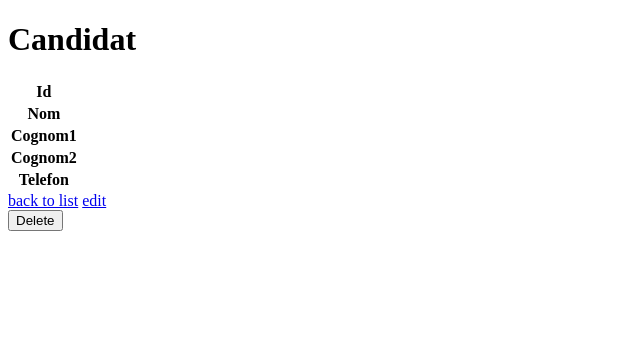
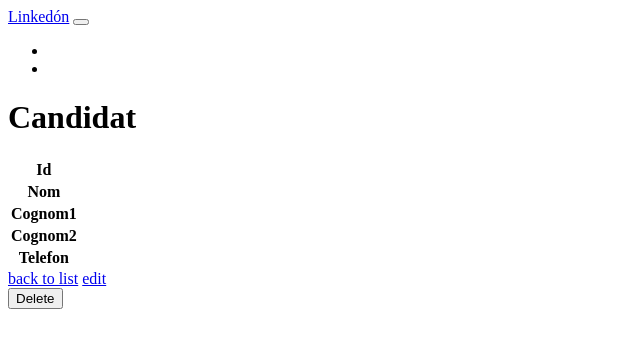
Before and after one commit to PabloGomezB/Linkedon, a Symfony app: template templates/candidat/show.html.twig in a window 1280 px wide. Shown: the top 348 px of the page, without its empty margins (0-640 px from the left). Run offline with Twig, Linux system fonts and the light colour scheme; the template is opened without the code that fills it, so the values that code supplies are empty; some libraries are stand-ins or nearby versions.

Commit message:
se crean ofertas

```diff
--- a/src/Controller/LinkedonController.php
+++ b/src/Controller/LinkedonController.php
@@ -7,7 +7,7 @@
 use Symfony\Component\Routing\Annotation\Route;
 
 class LinkedonController extends AbstractController {
-    #[Route('/', name: 'linkedon')]
+    #[Route('/', name: 'linkedon_index')]
     public function index(): Response {
         return $this->render('index.html.twig', [
             'controller_name' => 'LinkedonController',
--- a/src/Controller/OfertaController.php
+++ b/src/Controller/OfertaController.php
@@ -22,8 +22,7 @@
     }
 
     #[Route('/new', name: 'oferta_new', methods: ['GET', 'POST'])]
-    public function new(Request $request): Response
-    {
+    public function new(Request $request): Response{
         $ofertum = new Oferta();
         $form = $this->createForm(OfertaType::class, $ofertum);
         $form->handleRequest($request);
@@ -33,7 +32,7 @@
             $entityManager->persist($ofertum);
             $entityManager->flush();
 
-            return $this->redirectToRoute('oferta_index');
+            return $this->redirectToRoute('linkedon_index');
         }
 
         return $this->render('oferta/new.html.twig', [
--- a/templates/base.html.twig
+++ b/templates/base.html.twig
@@ -17,6 +17,8 @@
 		{% endblock %}
 	</head>
 	<body>
-		{% block body %}{% endblock %}
+		{{ include('inc/navbar.html.twig') }}
+		{% block body %}
+		{% endblock %}
 	</body>
 </html>
--- /dev/null
+++ b/templates/inc/navbar.html.twig
@@ -0,0 +1,19 @@
+<nav class="navbar navbar-expand-sm navbar-dark bg-primary mb-3">
+	<div class="container w-80">
+		<a href="/" class="navbar-brand">Linkedón</a>
+		<button class="navbar-toggler" type="button" data-toggle="collapse" data-target="#mobile-nav">
+			<span class="navbar-toggle-icon"></span>
+		</button>
+
+		<div class="collapse navbar-collapse" id="mobile-nav">
+			<ul class="navbar-nav ml-auto">
+				<li class="nav-item mr-5">
+					<a href="/" class="nav-link" style="color:white;">Home</a>
+				</li>
+				<li class="nav-item">
+					<a href="/oferta/new" class="nav-link" style="color:white;">Empresa</a>
+				</li>
+			</ul>
+		</div>
+	</div>
+</nav>
--- a/templates/index.html.twig
+++ b/templates/index.html.twig
@@ -1,10 +1,7 @@
 {% extends 'base.html.twig' %}
 
-{% block title %}Pablo tiene el pero PC del mundo no puedo ni instalar el encore el muy cara de culo
-{% endblock %}
+{% block title %}Index{% endblock %}
 
 {% block body %}
-
-
 	<div id="app"></div>
 {% endblock %}
--- a/templates/oferta/_form.html.twig
+++ b/templates/oferta/_form.html.twig
@@ -1,4 +1,6 @@
+<div class="container">
 {{ form_start(form) }}
     {{ form_widget(form) }}
-    <button class="btn">{{ button_label|default('Save') }}</button>
+    <button class="btn btn-primary mt-3">{{ button_label|default('Save') }}</button>
 {{ form_end(form) }}
+</div>
--- a/templates/oferta/new.html.twig
+++ b/templates/oferta/new.html.twig
@@ -7,5 +7,5 @@
 
     {{ include('oferta/_form.html.twig') }}
 
-    <a href="{{ path('oferta_index') }}">back to list</a>
+    <a class="btn btn-dark" href="{{ path('oferta_index') }}">back to list</a>
 {% endblock %}
```
Also changed, not shown: src/Form/OfertaType.php (+9 -8 lines).
